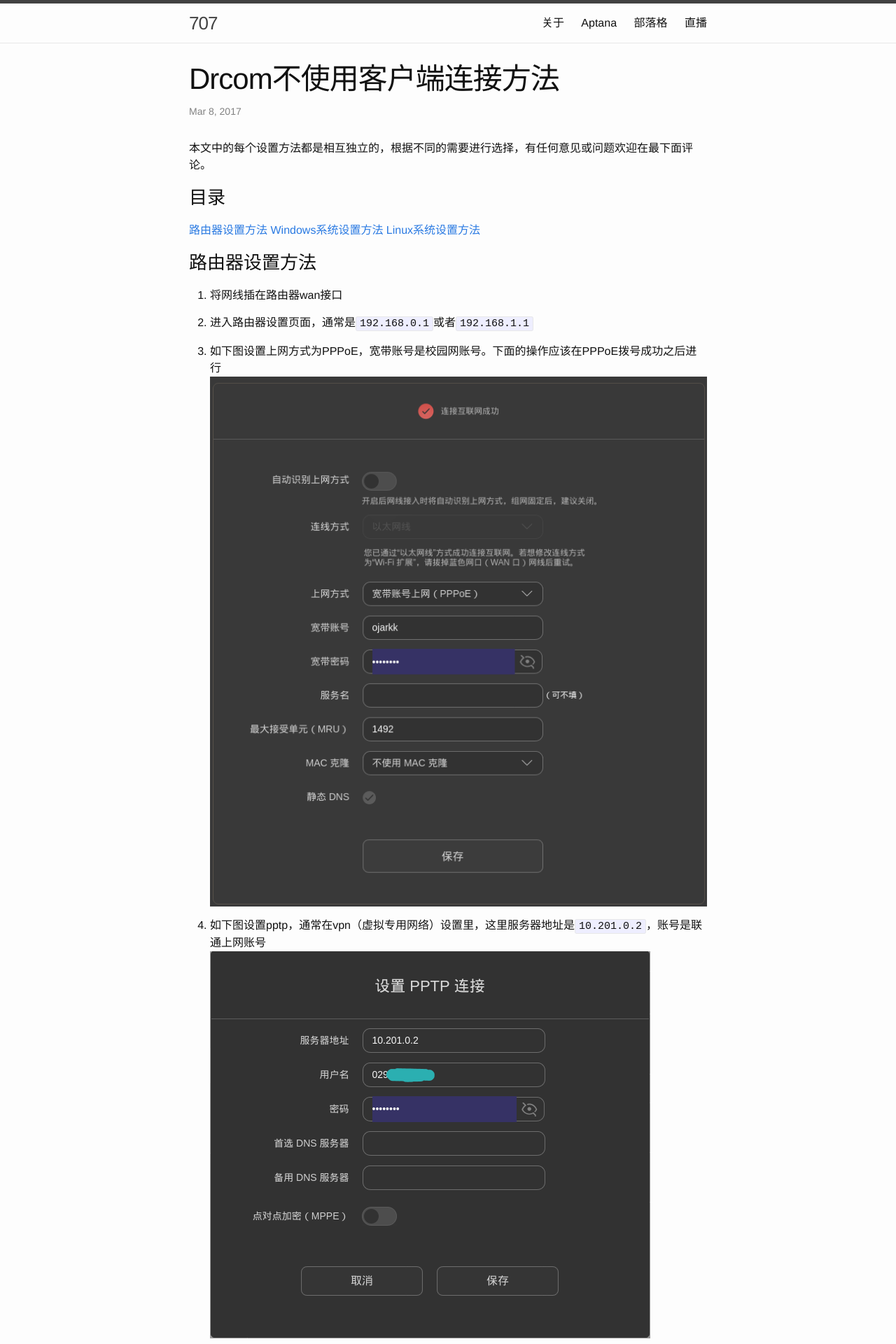
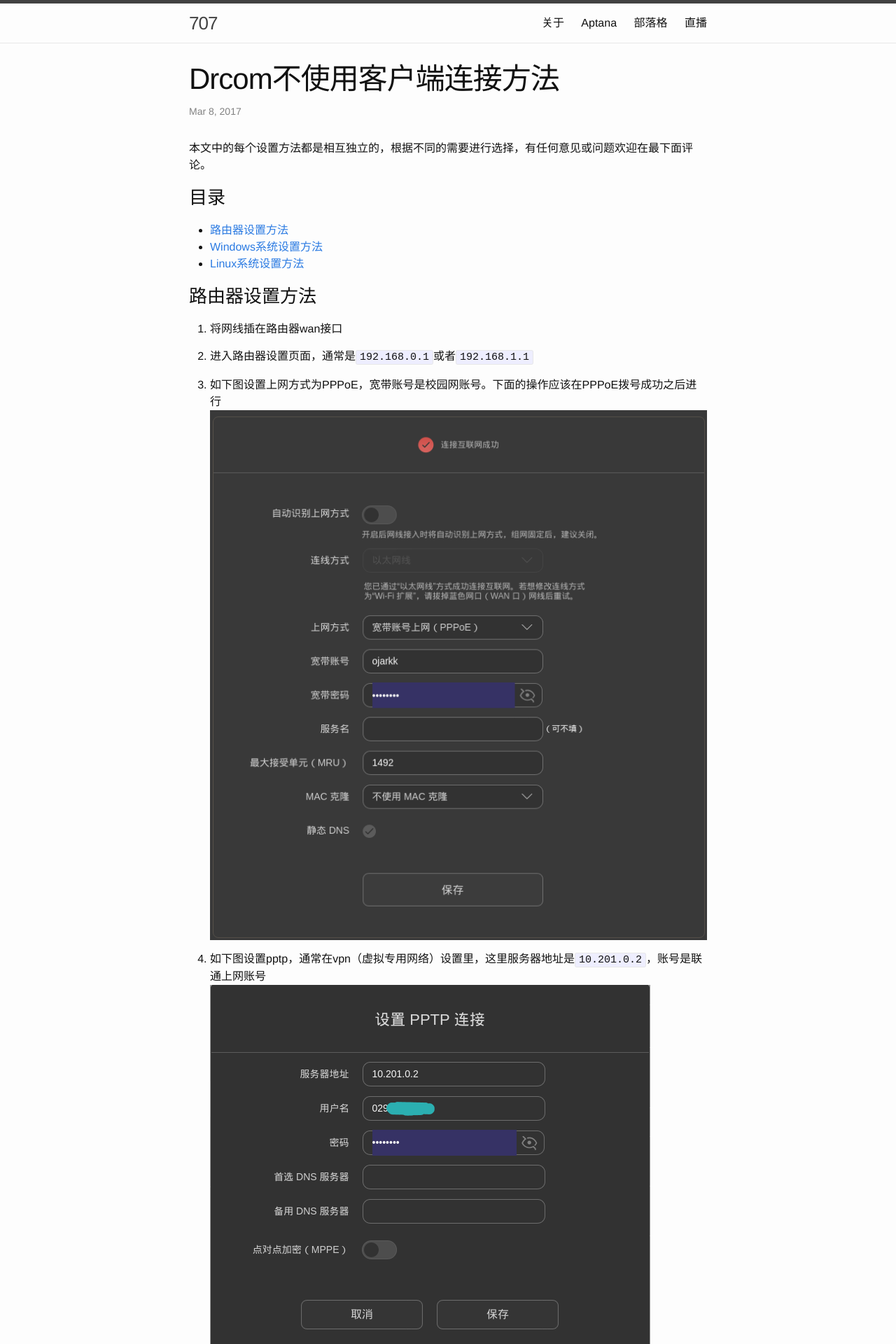
Before and after one commit to zephyrzoom/zephyrzoom.github.io, a Jekyll site: the page built from _posts/2017-03-08-drcom.md, in a window 1280 px wide. Shown: the top 1920 px of the page at 70% size. Built offline with Jekyll 4.4.1, drawn with Linux system fonts in a browser that asks for light colours; comment, search, counter and statistics services are not loaded.

```diff
--- a/_posts/2017-03-08-drcom.md
+++ b/_posts/2017-03-08-drcom.md
@@ -7,9 +7,9 @@ date: 2017-03-08 18:00:00 +0800
 本文中的每个设置方法都是相互独立的，根据不同的需要进行选择，有任何意见或问题欢迎在最下面评论。
 
 ### 目录
-[路由器设置方法](#路由器设置方法)
-[Windows系统设置方法](#Windows系统设置方法)
-[Linux系统设置方法](Linux系统设置方法)
+- [路由器设置方法](#路由器设置方法)
+- [Windows系统设置方法](#Windows系统设置方法)
+- [Linux系统设置方法](#Linux系统设置方法)
 
 ### 路由器设置方法
 1. 将网线插在路由器wan接口
```
